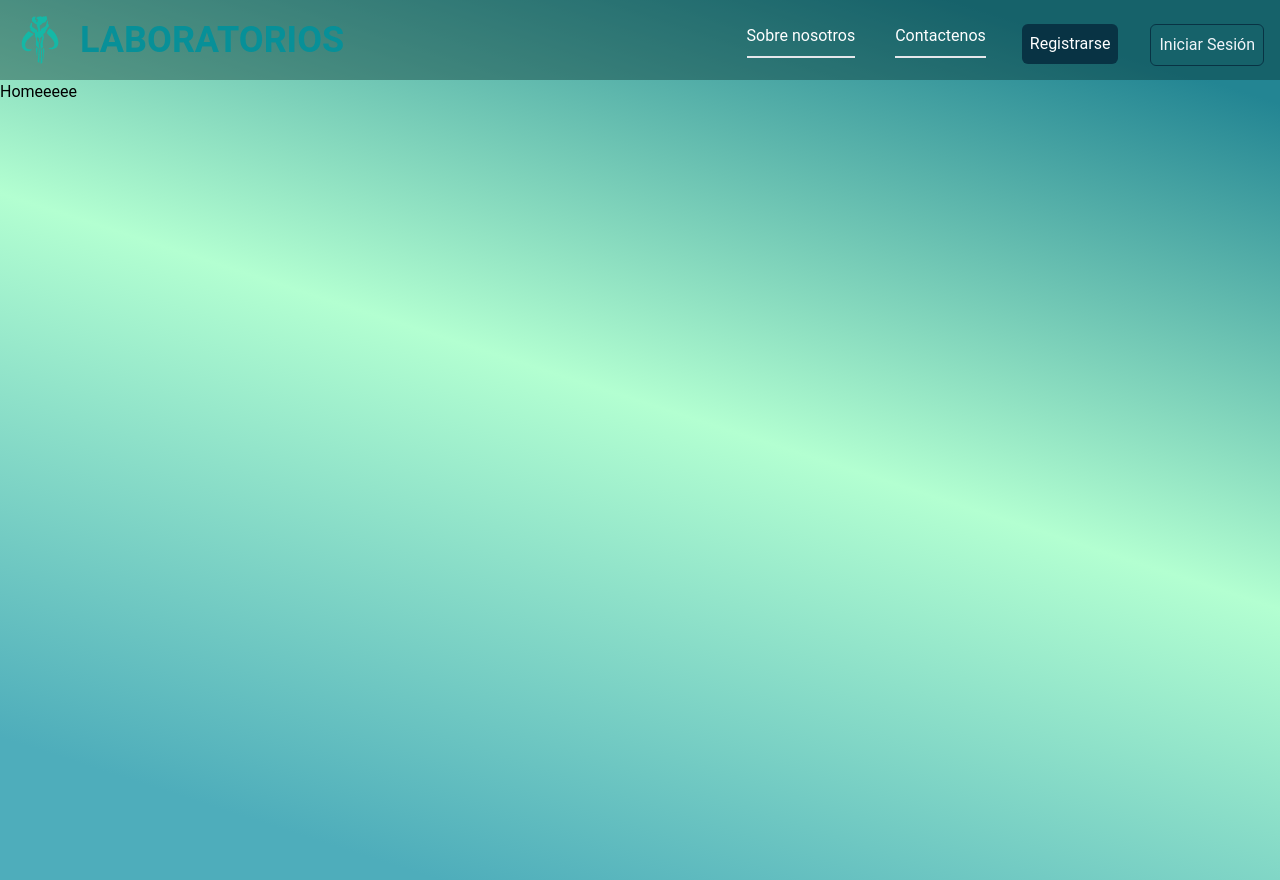
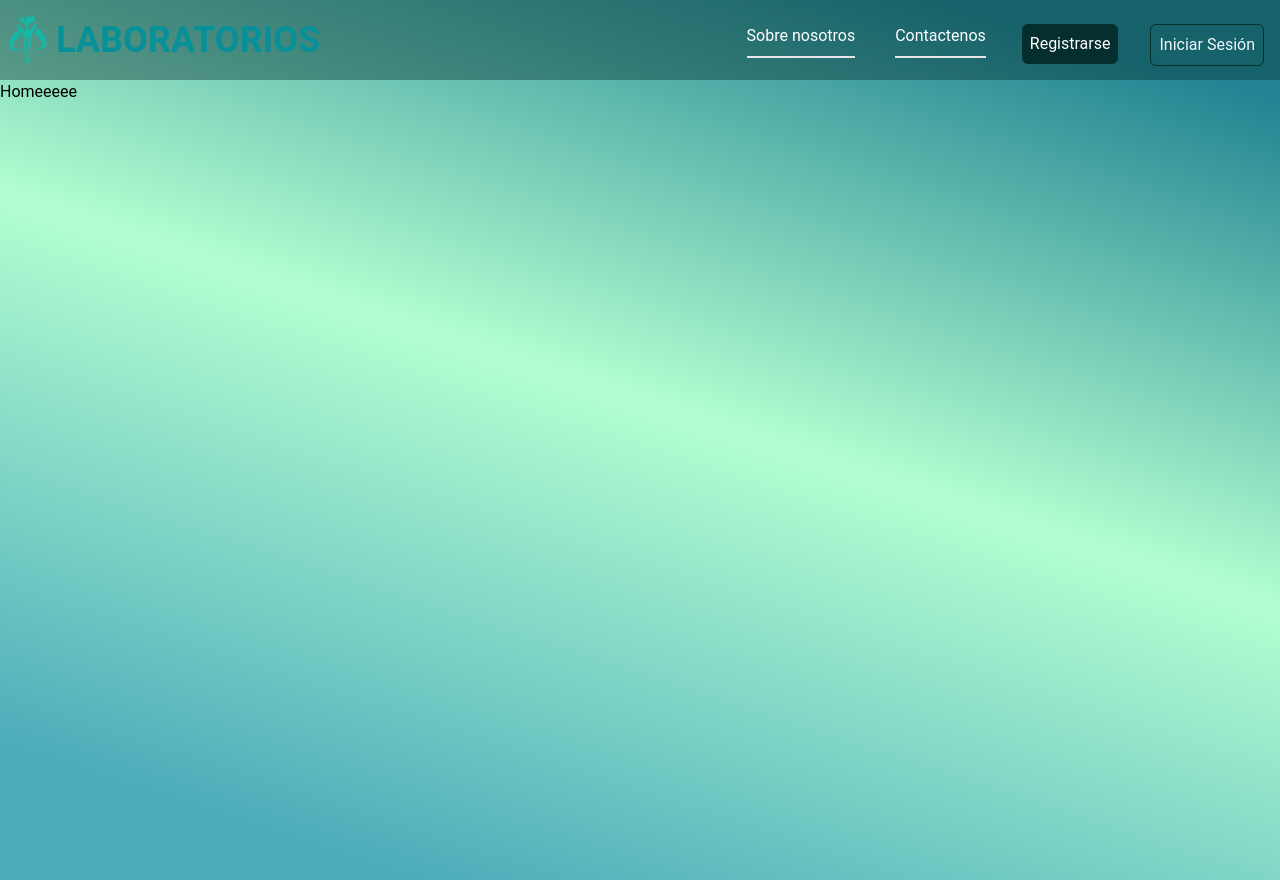
Before and after one commit to ramirex207/laboratorios-productos, a Next.js app: page / in a window 1280 px wide. Built offline with nearby package versions, Linux system fonts and the light colour scheme; no server answers.

Commit message:
arreglando vista mobil y colores

```diff
--- a/components/Navbar.jsx
+++ b/components/Navbar.jsx
@@ -13,8 +13,8 @@ function Nav() {
         <div>
             <div className='fixed top-0 left-0 w-full flex bg-teal-950 text-oliva-900 justify-between items-center bg-opacity-40' >
                 <div className='flex items-center justify-center'>
-                <FaMandalorian className='text-teal-500 text-5xl mx-4'/>
-                    <h1 className="text-4xl font-bold animate-color-change">LABORATORIOS</h1>
+                <FaMandalorian className='text-teal-500 text-5xl m-1'/>
+                    <h1 className="lg:text-4xl text-2xl font-bold animate-color-change">LABORATORIOS</h1>
 
                 </div>
                 <div className='hidden lg:block lg:h-20'>
--- a/components/Navigation.jsx
+++ b/components/Navigation.jsx
@@ -8,7 +8,7 @@ function Navigation({ onClick }) {
     const userRole = session?.data?.user?.role
     //console.log(userRole)
     return (
-        <ul className=" bg-cyan-900 lg:bg-transparent rounded-xl lg:flex lg:flex-row-reverse flex flex-col justify-center lg:mt-4 pb-6 z-10" onClick={onClick}>
+        <ul className=" bg-teal-800 lg:bg-transparent rounded-xl lg:flex lg:flex-row-reverse flex flex-col justify-center lg:mt-4 pb-6 z-10" onClick={onClick}>
             { session.data?.user?.role === "admin" ? (<>
 
             <button
@@ -37,14 +37,14 @@ function Navigation({ onClick }) {
                 {!session.data? (<>
 
             <Link href='/login' className="lg:max-h-20">
-            <li className='text-slate-100 border border-1 border-cyan-950 hover:border-cyan-200 p-2 m-2 mx-4 rounded-md self-center flex items-center justify-center '>
+            <li className='text-slate-100 border border-1 border-teal-950 hover:border-teal-200 p-2 m-2 mx-4 rounded-md self-center flex items-center justify-center '>
                 <button className="lg:w-full">
                     Iniciar Sesión
                 </button>
             </li>
             </Link>
             <Link className="lg:max-h-20" href='/register'>
-            <li className='text-white bg-cyan-950 hover:bg-cyan-500 p-2 m-2 rounded-md self-center flex items-center justify-center mx-4'>
+            <li className='text-white bg-teal-950 hover:bg-teal-400 p-2 m-2 rounded-md self-center flex items-center justify-center mx-4'>
                 <button className="lg:w-full">
                     Registrarse
                 </button>
```
